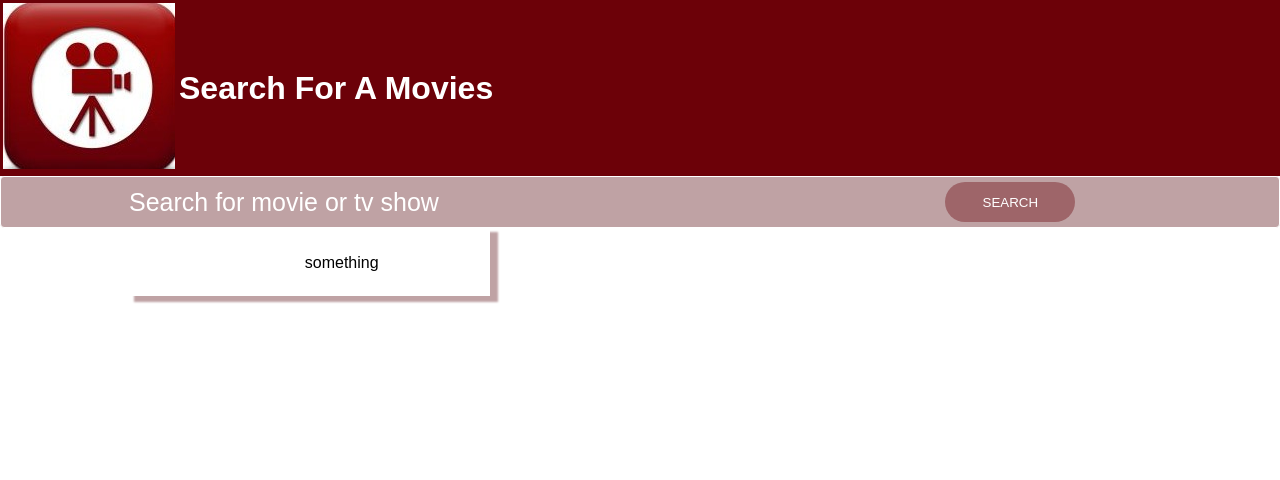
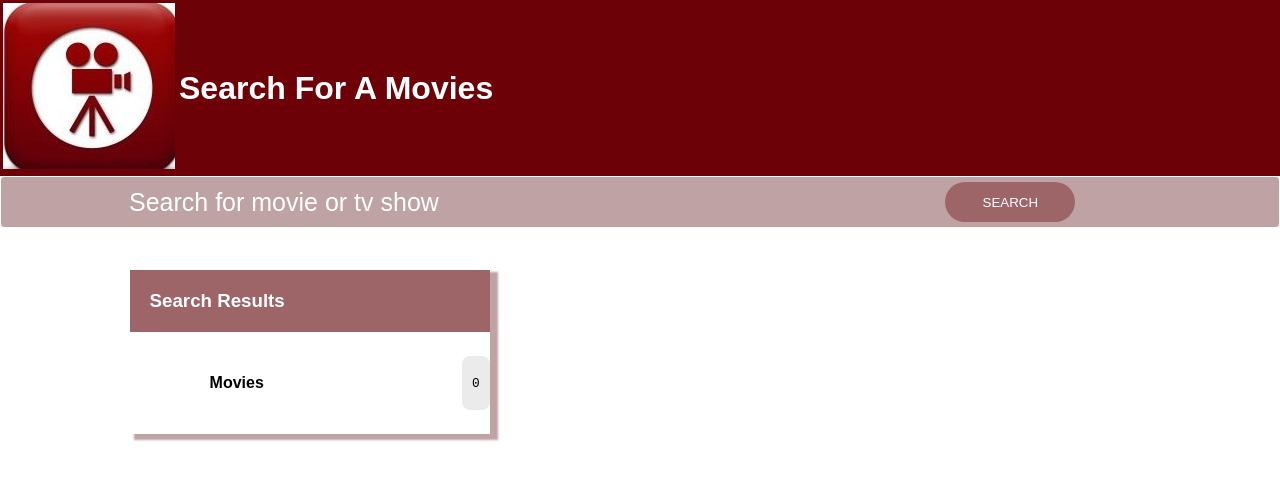
Before and after one commit to tsinat08/Movie, a React (Create React App) app: page / in a window 1280 px wide. Shown: the top 480 px of the page. Built offline with nearby package versions, Linux system fonts and the light colour scheme.

Commit message:
add search results box

```diff
--- a/src/App.css
+++ b/src/App.css
@@ -2,8 +2,6 @@
 .App {
   height: 100%;
   width: 100%;
-  /*padding: 0 17% 10% 17%;*/
-  /*background-image: url("background_photo_desktop.jpg");*/
   background-size: cover;
   background-position: center;
   background-repeat: no-repeat;
@@ -12,7 +10,7 @@
 
 }
 .headers{
-  position: inherit;
+  position: fixed;
   top: 0;
   left: 0;
   width: 100%;
@@ -27,6 +25,5 @@
   align-items: flex-start;
   align-content: flex-start;
   padding: 30px 40px 30px 40px;
-  margin-left: 7%;
-  margin-right: 10%;
+  margin: 15rem 10% 15rem 7%;
 }
--- a/src/App.js
+++ b/src/App.js
@@ -3,7 +3,7 @@ import './App.css';
 import Header from '../src/Components/Header/Header';
 import Search from '../src/Components/Search/Search';
 import MovieList from "./Components/MovieList/MovieList";
-import SeacrchList from '../src/Components/SearchResults/SearchResults';
+import SearchResults from '../src/Components/SearchResults/SearchResults';
 import {Movies} from './util/movies';
 import {TV} from './util/movies';
 
@@ -13,6 +13,7 @@ class App extends React.Component{
     constructor(props){
         super(props);
         this.state={
+            searchResult: [{name:'name'}],
             movies:[],
             tv:[],
             loading: true
@@ -44,7 +45,7 @@ class App extends React.Component{
                     <Search searchDatabase={this.searchDatabase}/>
                 </div>
                 <div className='list'>
-                    <SeacrchList/>
+                    <SearchResults searchResult={this.state.searchResult}/>
                     <MovieList movies={this.state.movies} tv={this.state.tv} loading={this.state.loading}/>
                 </div>
             </div>
--- a/src/Components/SearchResults/SearchResults.css
+++ b/src/Components/SearchResults/SearchResults.css
@@ -2,7 +2,6 @@
     box-shadow: 6px 4px 2px 2px #bfa2a4;
     min-width: 250px;
     width: 360px;
-    display: flex;
     flex-wrap: wrap;
 }
 
@@ -15,12 +14,46 @@
     font-weight: 600;
     padding: 20px;
     color: #fff;
+    background-color: #9e6569
+}
+
+.SearchResults li{
+    box-sizing: border-box;
+    padding: 8px 0;
+    display: flex;
+    list-style-type: disc;
+    margin-block-start: 1em;
+    margin-block-end: 1em;
+    margin-inline-start: 0px;
+    margin-inline-end: 0px;
+    padding-inline-start: 40px;
+
+    justify-content: space-between;
+}
+
+.select:hover{
+    background: rgba(0,0,0,0.08);
 }
 
 .SearchResults ul{
-    box-sizing: border-box;
-    padding: 8px 0;
+    font-weight: 600;
+    color: #000;
+    font-size: 1em;
+    line-height: 1.4em;
+
 }
+
+.SearchResults span{
+    display: inline-flex;
+    align-items: center;
+    font-size: 0.8em;
+    font-weight: 300;
+    font-family: 'Roboto Mono', monospace;
+    padding: 0px 10px;
+    border-radius: 8px;
+    background: rgba(0,0,0,0.08);
+}
+
 
 /*::-webkit-scrollbar {*/
 /*    width: 0px;*/
--- a/src/Components/SearchResults/SearchResults.js
+++ b/src/Components/SearchResults/SearchResults.js
@@ -1,13 +1,16 @@
-import React, {Component} from 'react';
+import React from 'react';
 import './SearchResults.css';
-import Search from '../Search/Search';
+
 
 class SearchResults extends React.Component{
     render() {
         return(
             <div className="SearchResults">
                 <h3>Search Results</h3>
-                <ul>something</ul>
+                <li className="select">
+                    <ul>Movies</ul>
+                    <span>0</span>
+                </li>
             </div>
         )
     }
--- a/src/util/movies.js
+++ b/src/util/movies.js
@@ -1,4 +1,4 @@
-const apiKey='';
+const apiKey='56b205b08ae40f18ccbbdc95cb94e6ce';
 
 export const Movies = {
     searchMovies (term){
```
